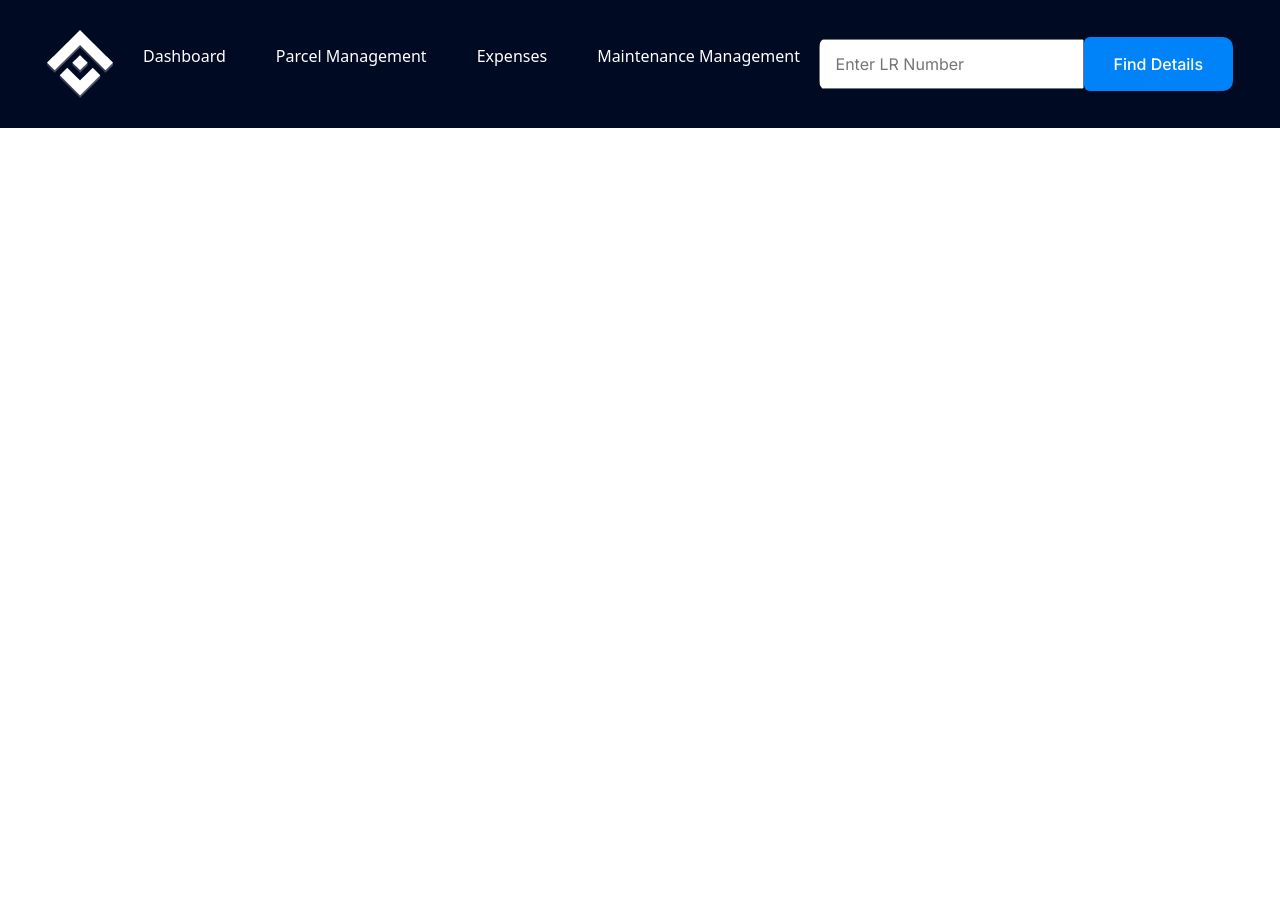
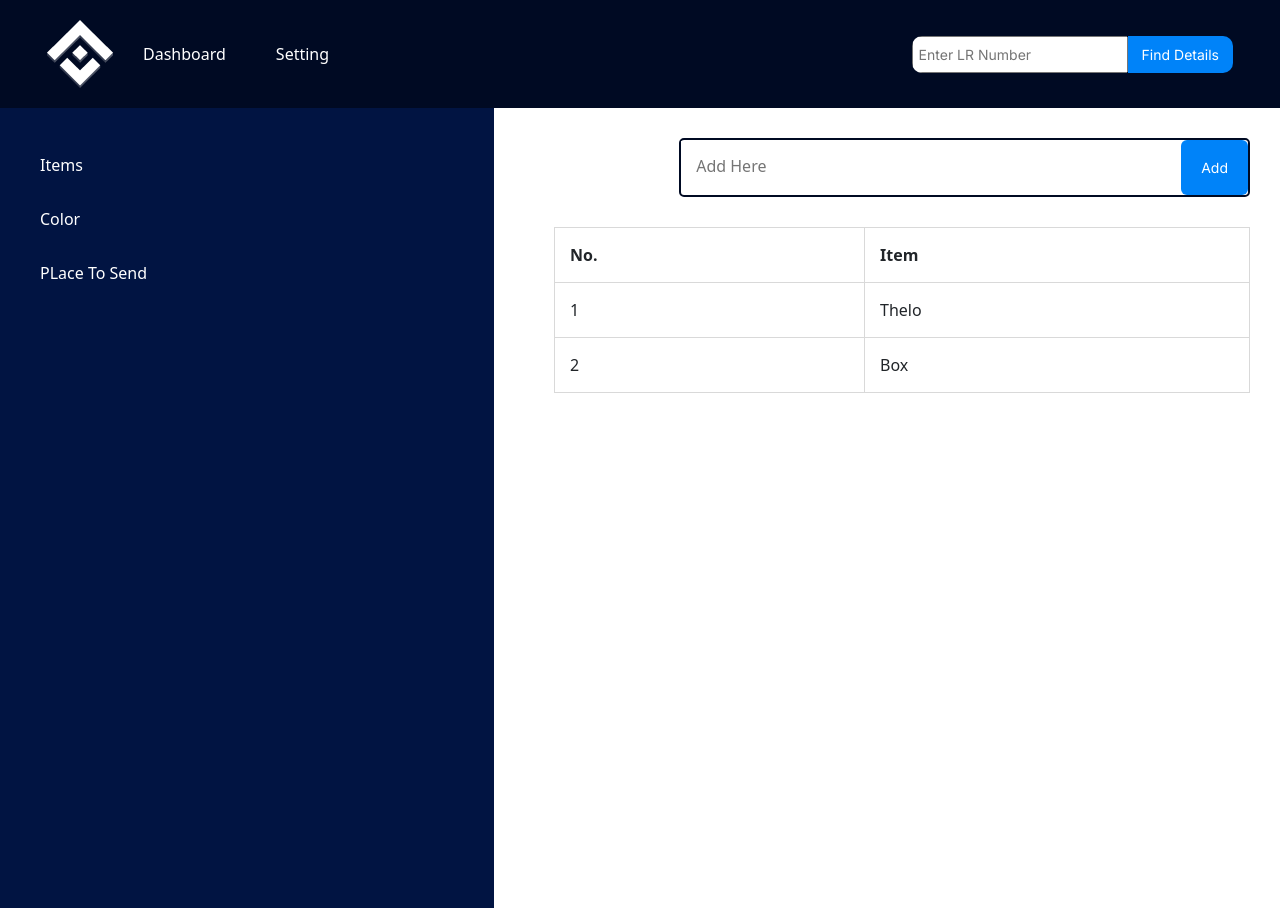
Before and after one commit to Pavan-parcel/pavan-parcel, a React (Create React App) app: page /setting in a window 1280 px wide. Before the commit the page ends 800 px from the top, so only its background shows below. Built offline with nearby package versions, Linux system fonts and the light colour scheme.

Commit message:
redesign

```diff
--- a/src/App.js
+++ b/src/App.js
@@ -2,6 +2,7 @@ import { Route, Routes } from 'react-router-dom';
 import Header from './components/header/header';
 import Home from './components/home/home';
 import Login from './components/login/login';
+import SetItem from './components/setItem/setItem';
 
 function App() {
 
@@ -10,6 +11,7 @@ function App() {
       <Header />
       <Routes>
         <Route path='/' element={<Home />} />
+        <Route path='/setting' element={<SetItem />} />
       </Routes>
       {/* <Login />  */}
 
--- a/src/components/admin/admin.js
+++ b/src/components/admin/admin.js
@@ -55,6 +55,29 @@ const Admin = () => {
         <section className='pt__admin'>
             <form onSubmit={formik.handleSubmit}>
                 <div className='container'>
+                    <div className="row">
+                        <div className="col-7">
+                            <div className="container">
+
+                            <div className='row justify-between'>
+                        <div className='m-15'>
+                            <div className="col-12">
+                                <div className='form_control_wrapper'>
+                                    <label>Place to send</label>
+                                    <select name="place_to_send" id="cars" value={formik.values.place_to_send} onChange={formik.handleChange}>
+                                        <option value="">Select Place to Send...</option>
+                                        <option value="volvo">Volvo</option>
+                                        <option value="saab">Saab</option>
+                                        <option value="mercedes">Mercedes</option>
+                                        <option value="audi">Audi</option>
+                                    </select>
+                                    {
+                                        formik.errors.place_to_send && <div className='text-danger'>{formik.errors.place_to_send}</div>
+                                    }
+                                </div>
+                            </div>
+                        </div>
+                        </div>
                     <div className='row justify-between'>
                         <div className='col-30'>
                             <div className='form_control_wrapper'>
@@ -142,7 +165,7 @@ const Admin = () => {
                         </div>
                     </div>
                     <div className="row justify-between mt-30">
-                        <div className='col-2'>
+                        <div className='col-25'>
                             <div className='form_control_wrapper'>
                                 <label>Quantity Number</label>
                                 <input
@@ -155,7 +178,7 @@ const Admin = () => {
                                 }
                             </div>
                         </div>
-                        <div className='col-2'>
+                        <div className='col-25'>
                             <div className='form_control_wrapper'>
                                 <label>Rate</label>
                                 <input
@@ -168,7 +191,7 @@ const Admin = () => {
                                 }
                             </div>
                         </div>
-                        <div className='col-2'>
+                        <div className='col-25'>
                             <div className='form_control_wrapper'>
                                 <label>Total Amount</label>
                                 <input
@@ -181,33 +204,17 @@ const Admin = () => {
                                 }
                             </div>
                         </div>
-                        <div className='col-2'>
+                        <div className='col-25'>
                             <div className='form_control_wrapper'>
                                 <label>Payment Type</label>
                                 <select name="payment_type" id="payment_type" value={formik.values.payment_type} onChange={formik.handleChange}>
                                     <option value="">Select Payment Type...</option>
                                     <option value="Baki">Baki</option>
                                     <option value="Jama">Jama</option>
-                                    <option value="Account">Account</option>
                                     <option value="Free of Charge">Free of Charge</option>
                                 </select>
                                 {
                                     formik.errors.payment_type && <div className='text-danger'>{formik.errors.payment_type}</div>
-                                }
-                            </div>
-                        </div>
-                        <div className='col-2'>
-                            <div className='form_control_wrapper'>
-                                <label>Place to send</label>
-                                <select name="place_to_send" id="cars" value={formik.values.place_to_send} onChange={formik.handleChange}>
-                                    <option value="">Select Place to Send...</option>
-                                    <option value="volvo">Volvo</option>
-                                    <option value="saab">Saab</option>
-                                    <option value="mercedes">Mercedes</option>
-                                    <option value="audi">Audi</option>
-                                </select>
-                                {
-                                    formik.errors.place_to_send && <div className='text-danger'>{formik.errors.place_to_send}</div>
                                 }
                             </div>
                         </div>
@@ -227,23 +234,62 @@ const Admin = () => {
                                 }
                             </div>
                         </div>
-                        <div className='col-4'>
-                            <div className='form_control_wrapper'>
-                                <label>Driver</label>
-                                <input
-                                    name='driver'
-                                    value={formik.values.driver}
-                                    onChange={formik.handleChange}
-                                />
-                                {
-                                    formik.errors.driver && <div className='text-danger'>{formik.errors.driver}</div>
-                                }
-                            </div>
-                        </div>
+
                     </div>
                     <div className="row justify-between mt-30">
                         <div className="col-12">
                             <button type='submit' className='pt__lr_num time_btn btn btn-submit'>Print and Save</button>
+                        </div>
+                    </div>
+
+                            </div>
+
+                        </div>
+                        <div className="col-25">
+                        <div className="pt__admin_charges">
+                                <table>
+                                    <tr>
+                                        <th width='50'>
+                                            Charges
+                                        </th>
+                                        <th width='50'>
+
+                                        </th>
+                                    </tr>
+                                    <tr>
+                                        <td>
+                                            Freight
+                                        </td>
+                                        <td>
+                                            50
+                                        </td>
+                                    </tr>
+                                    <tr>
+                                        <td>
+                                            LR Charge
+                                        </td>
+                                        <td>
+                                            10
+                                        </td>
+                                    </tr>
+                                    <tr>
+                                        <td>
+                                            Total
+                                        </td>
+                                        <td>
+                                            60
+                                        </td>
+                                    </tr>
+                                    <tr>
+                                        <td>
+                                            Grand Total
+                                        </td>
+                                        <td>
+                                            60
+                                        </td>
+                                    </tr>
+                                </table>
+                        </div>
                         </div>
                     </div>
 
--- a/src/components/header/header.js
+++ b/src/components/header/header.js
@@ -25,18 +25,8 @@ const Header = () => {
                                         </Link>
                                     </li>
                                     <li className="zn__main-menu-list">
-                                        <Link>
-                                        Parcel Management
-                                        </Link>
-                                    </li>
-                                    <li className="zn__main-menu-list">
-                                        <Link>
-                                        Expenses
-                                        </Link>
-                                    </li>
-                                    <li className="zn__main-menu-list">
-                                        <Link>
-                                        Maintenance Management
+                                        <Link to='/setting'>
+                                        Setting
                                         </Link>
                                     </li>
                                 </ul>
@@ -44,17 +34,16 @@ const Header = () => {
                             </div>
                             <div className="zn__header-btn">
                                 <form className='header_form'>
-
                                     <input type="number" placeholder='Enter LR Number' className='header_input' />
                                     <input type="submit" className='btn' value="Find Details"/>
                                 </form>
+
                             </div>
 
                         </div>
                     </div>
                 </div>
             </div>
-            <div className="zn__header-line"></div>
         </header>
     )
 }
--- a/src/components/header/header.sass
+++ b/src/components/header/header.sass
@@ -3,7 +3,7 @@
 
 header
     width: 100%
-    padding: 30px 0
+    padding: 20px 0
     z-index: 1
     background-color: #000A23
     .gap
@@ -28,6 +28,7 @@ header
                 display: flex
                 align-items: center
                 justify-content: center
+                margin-bottom: 0
                 li.zn__main-menu-list
                     position: relative
                     &:hover
@@ -69,8 +70,12 @@ header
                 align-items: center
                 border-radius: 10px
                 overflow: hidden
+                .btn
+                    border-radius: 0px 0 0 0px
             .header_input
-                padding: 15px
-                height: 50px
+                padding: 5px
+                font-size: 14px
+                height: 37px
                 &::placeholder
+                    font-size: 14px
                     font-family: 'Inter', sans-serif
--- /dev/null
+++ b/src/components/setItem/setItem.js
@@ -0,0 +1,59 @@
+import React from 'react'
+import { Link } from 'react-router-dom'
+
+const SetItem = () => {
+  return (
+    <section className='setItem'>
+        <div className='setitem_container'>
+            <div className='row'>
+                <div className='col-4'>
+                    <div className="setitem_left">
+                        <ul>
+                            <li>
+                                <Link> Items </Link>
+                            </li>
+                            <li>
+                                <Link> Color </Link>
+                            </li>
+                            <li>
+                                <Link> PLace To Send </Link>
+                            </li>
+                        </ul>
+                    </div>
+                </div>
+                <div className='col-8'>
+                    <div className="setitem_right">
+                        <div className='d-flex justify-content-end'>
+
+                        <div className="additem_form">
+                            <form action="">
+                            <input type="text" placeholder='Add Here' className='form_control' />
+                            <button className='btn btn-primary'>Add</button>
+                            </form>
+                        </div>
+                        </div>
+                        <div className="additem_table">
+                            <table cellPadding={0} cellSpacing={0}>
+                                <tr>
+                                    <th>No.</th>
+                                    <th>Item</th>
+                                </tr>
+                                <tr>
+                                    <td>1</td>
+                                    <td>Thelo</td>
+                                </tr>
+                                <tr>
+                                    <td>2</td>
+                                    <td>Box</td>
+                                </tr>
+                            </table>
+                        </div>
+                    </div>
+                </div>
+            </div>
+        </div>
+    </section>
+  )
+}
+
+export default SetItem
--- a/src/components/table/table.js
+++ b/src/components/table/table.js
@@ -79,7 +79,7 @@ const Table = () => {
     }
 
     return (
-        <section className='pt__table_print'>
+        <section className='pt__table_print mb-5'>
             <div className="container">
                 <div className="row justify-between">
                     <div className="table-other gap-30 col-8">
--- a/src/css/general.sass
+++ b/src/css/general.sass
@@ -43,14 +43,14 @@ html
     padding: 0 15px
 
 .btn
-    padding: 15px 30px
+    padding: 8px 14px
     // border-radius: 10px
     background-color: #0083F9
     border: none
     color: $white
     font-family: 'Inter', sans-serif
-    font-weight: 500
-    font-size: 16px
+    font-weight: 400
+    font-size: 14px
     transition: all 0.5s
     cursor: pointer
     &:hover
@@ -115,7 +115,7 @@ a
     max-width: 100%
 
 .mt-30
-    margin-top: 30px
+    margin-top: 15px
 
 .mb-30
     margin-bottom: 30px
@@ -190,3 +190,51 @@ a
 +mobile
     .col-16, .col-2, .col-25, .col-3, .col-4, .col-45, .col-1, .col-6, .col-7, .col-8, .col-9, .col-12
         padding: 0 24px
+
+
+
+
+.setItem
+    .setitem_left
+        height: 100vh
+        background-color: #011442
+        padding: 30px
+        li
+            padding: 15px 10px
+            &:hover
+                background-color: $gray
+                border-radius: 5px
+                a
+                    color: $dark-blur
+        a
+            color: #fff
+            display: inline-block
+            &:active
+                background-color: $gray
+    .setitem_right
+        padding: 30px
+        .additem_form
+            display: inline-block
+            border: 2px solid $dark-blur
+            border-radius: 5px
+            margin-left: auto
+        .form_control
+            padding: 15px
+            border: none
+            outline: none
+            height: 50px
+            width: 500px
+        button
+            height: 55px
+            padding: 15px 20px
+        .additem_table
+            margin-top: 30px
+            table
+                width: 100%
+                border: 1px solid $gray
+                td
+                    border: 1px solid $gray
+                    padding: 15px
+                th
+                    border: 1px solid $gray
+                    padding: 15px
```
Also changed, not shown: src/components/admin/admin.sass (+27 -7 lines), src/components/table/table.sass (+14 -6 lines), src/components/time/time.sass (+6 -3 lines), table/index.html (added, +73 -0 lines).
